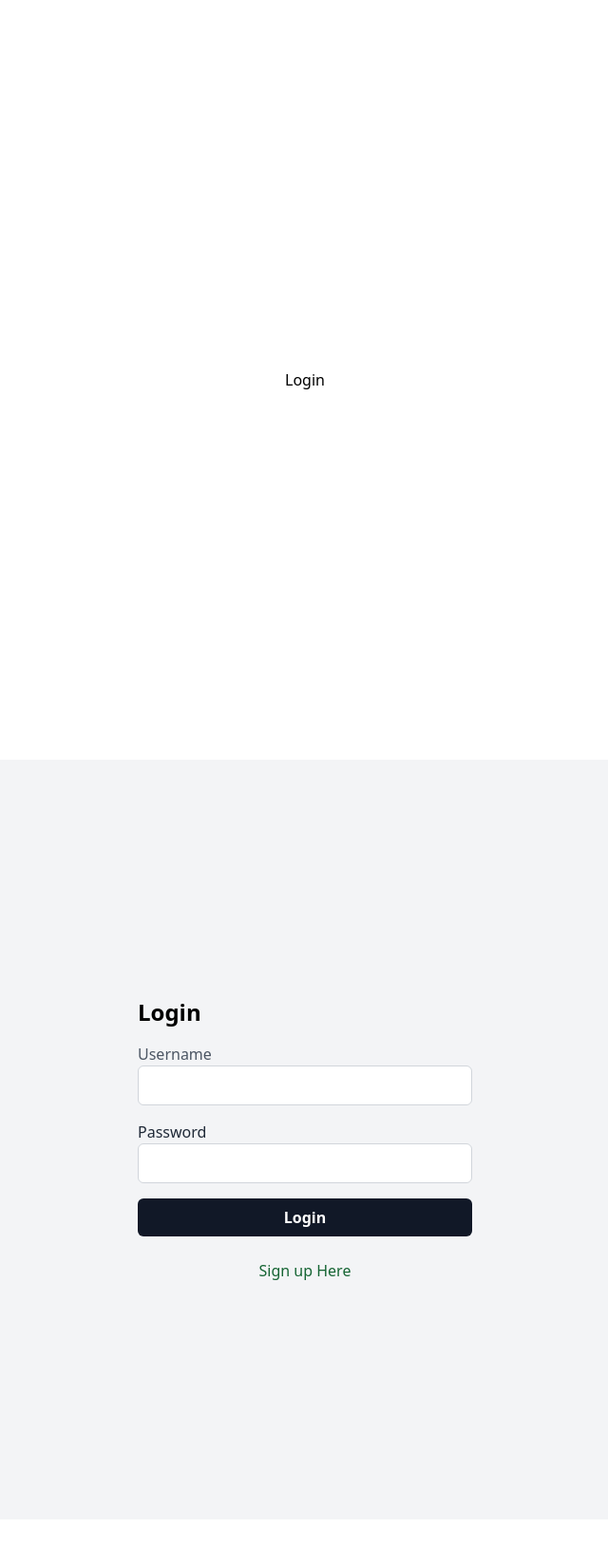
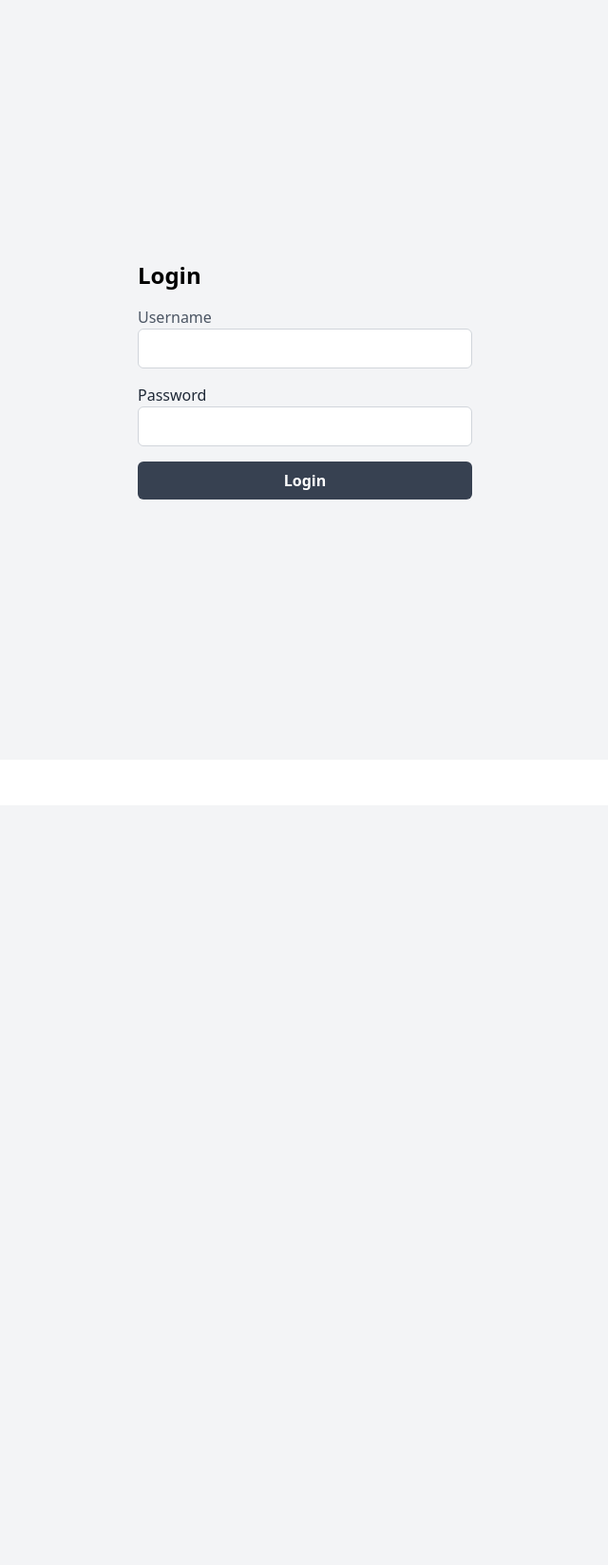
Before and after one commit to alekissandroarvo/simulado_django, a Django app: page / in a window 1280 px wide. Shown: the whole page at 95% size, without its empty margins (319-959 px from the left). After the commit the page ends 526 px from the top, so only its background shows below. Run offline with Django 5.2, Linux system fonts and the light colour scheme; some libraries are stand-ins or nearby versions.

Commit message:
ajuste login tailwind

```diff
--- a/templates/login.html
+++ b/templates/login.html
@@ -9,17 +9,17 @@
 {% block content %}
 <!-- <div class="verso"> -->
     <div class="sm:col-span-4"></div>
-    <h1 class="flex justify-center items-center h-screen">Login</h1>
     <form action="{% url 'welcome' %}" method="post" class="form-example">
         {% csrf_token %}
         <fieldset>
             <div class="bg-gray-100 flex justify-center items-center h-screen">
+
             <!-- Right: Login Form -->
             <div class= "lg:p-36 md:p-52 sm:20 p-8 w-full lg:w-1/2">
               <h1 class="text-2xl font-semibold mb-4">Login</h1>
               <form action="#" method="POST">
                 <!-- Username Input -->
-                <div class="mb-4" >
+                <div class="mb-4 ">
                   <label for="name" class="block text-gray-600">Username</label>
                   <input type="text" id="username" name="name" class="w-full border border-gray-300 rounded-md py-2 px-3 focus:outline-none focus:border-blue-500" autocomplete="off">
                 </div>
@@ -29,12 +29,9 @@
                   <input type="password" id="password" name="senha" class="w-full border border-gray-300 rounded-md py-2 px-3 focus:outline-none focus:border-blue-500" autocomplete="off">
                 </div>
                 <!-- Login Button -->
-                <button type="submit" class="bg-gray-900 hover:bg-blue-600 text-white font-semibold rounded-md py-2 px-4 w-full">Login</button>
+                <button type="submit" class="bg-gray-700 hover:bg-blue-600 text-white font-semibold rounded-md py-2 px-4 w-full">Login</button>
               </form>
-              <!-- Sign up  Link -->
-              <div class="mt-6 text-green-800 text-center">
-                <a href="#" class="hover:underline">Sign up Here</a>
-              </div>
+
             </div>
             </div>
     </fieldset>
```
